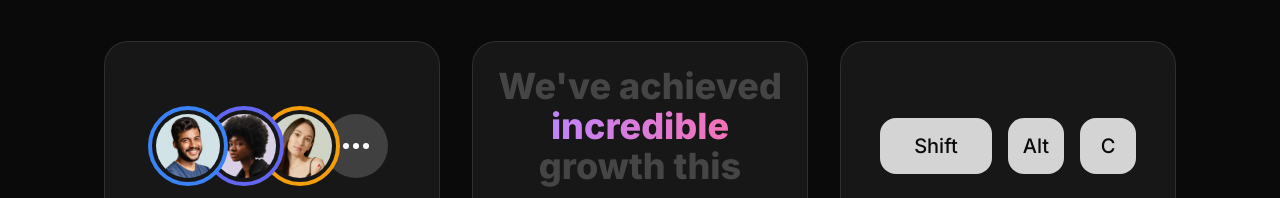
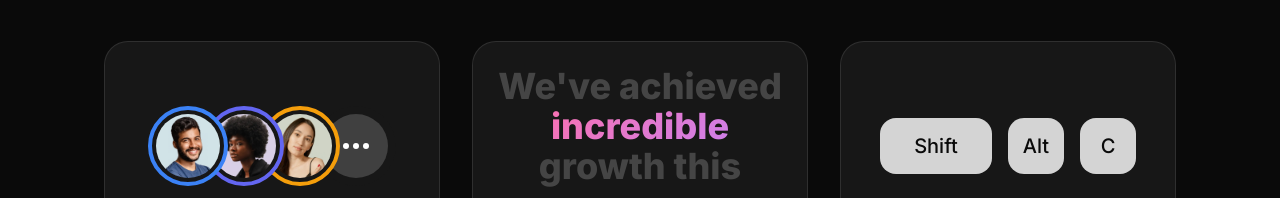
Before and after one commit to luizromanodev/modern-design-tool-landing-page, a Next.js app: page / in a window 1280 px wide. Shown: the part 3469-3667 px from the top of the page. Built offline with nearby package versions, Linux system fonts and the light colour scheme.

Commit message:
feat: add features text animation

```diff
--- a/src/sections/Features.tsx
+++ b/src/sections/Features.tsx
@@ -84,8 +84,10 @@ export default function Features() {
                         <div className="aspect-video flex items-center justify-center">
                             <p className="text-4xl font-extrabold text-white/20 group-hover:text-white/10 transition duration-500 text-center">
                                 We&apos;ve achieved{" "}
-                                <span className="bg-gradient-to-r from-purple-400 to-pink-400 bg-clip-text text-transparent relative">
-                                    <span>incredible</span>
+                                <span className="relative">
+                                    <span className="relative z-10 bg-clip-text text-transparent bg-gradient-animated bg-size-400 group-hover:animate-gradient transition-[background-position] duration-500 ease-in-out">
+                                        incredible
+                                    </span>
                                     <video
                                         src="/assets/gif-incredible.mp4"
                                         autoPlay
--- a/tailwind.config.ts
+++ b/tailwind.config.ts
@@ -24,6 +24,25 @@ const config: Config = {
             md: "768px",
             lg: "1200px",
         },
+        extend: {
+            backgroundImage: {
+                "gradient-animated":
+                    "linear-gradient(-45deg, #c084fc, #f871b2, #c084fc, #f871b2)",
+            },
+            backgroundSize: {
+                "size-400": "400% 400%",
+            },
+            keyframes: {
+                gradient: {
+                    "0%": { "background-position": "0% 50%" },
+                    "50%": { "background-position": "100% 50%" },
+                    "100%": { "background-position": "0% 50%" },
+                },
+            },
+            animation: {
+                gradient: "gradient 6s ease infinite",
+            },
+        },
     },
     plugins: [],
 };
```
